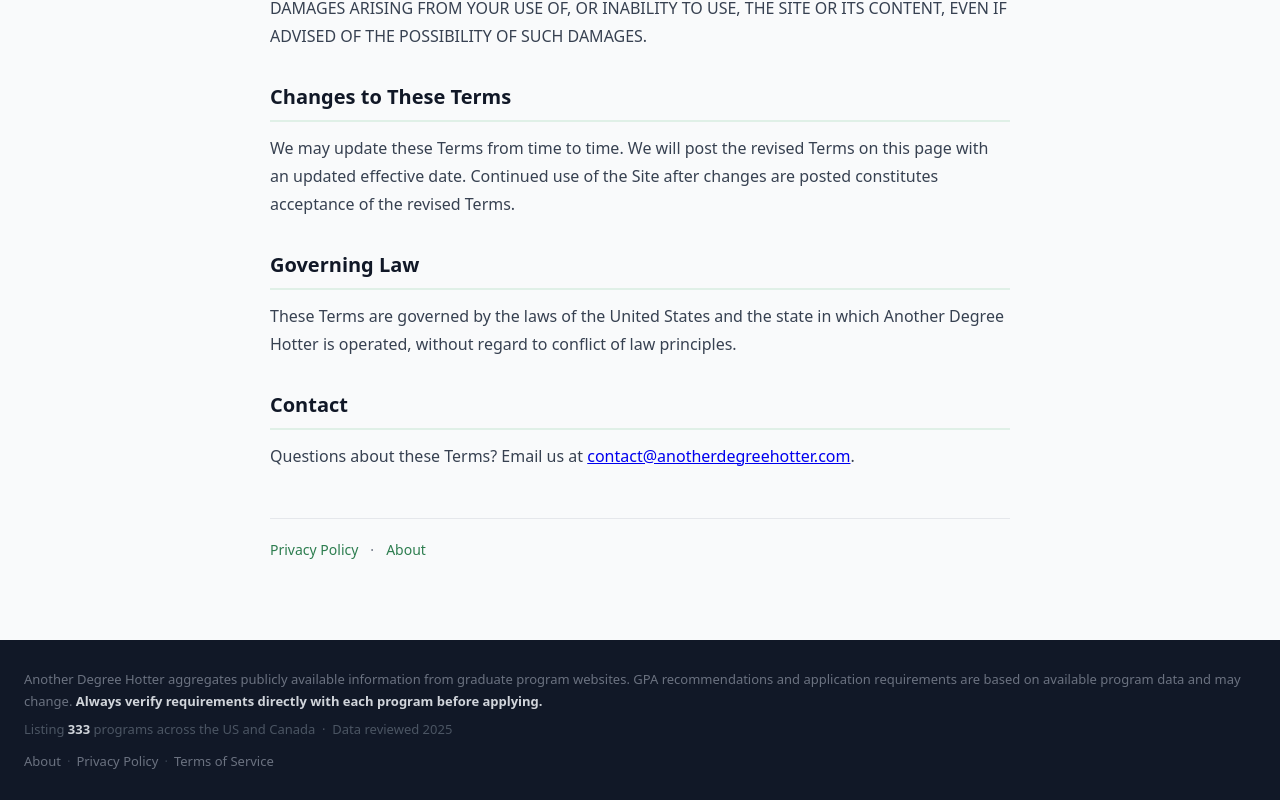
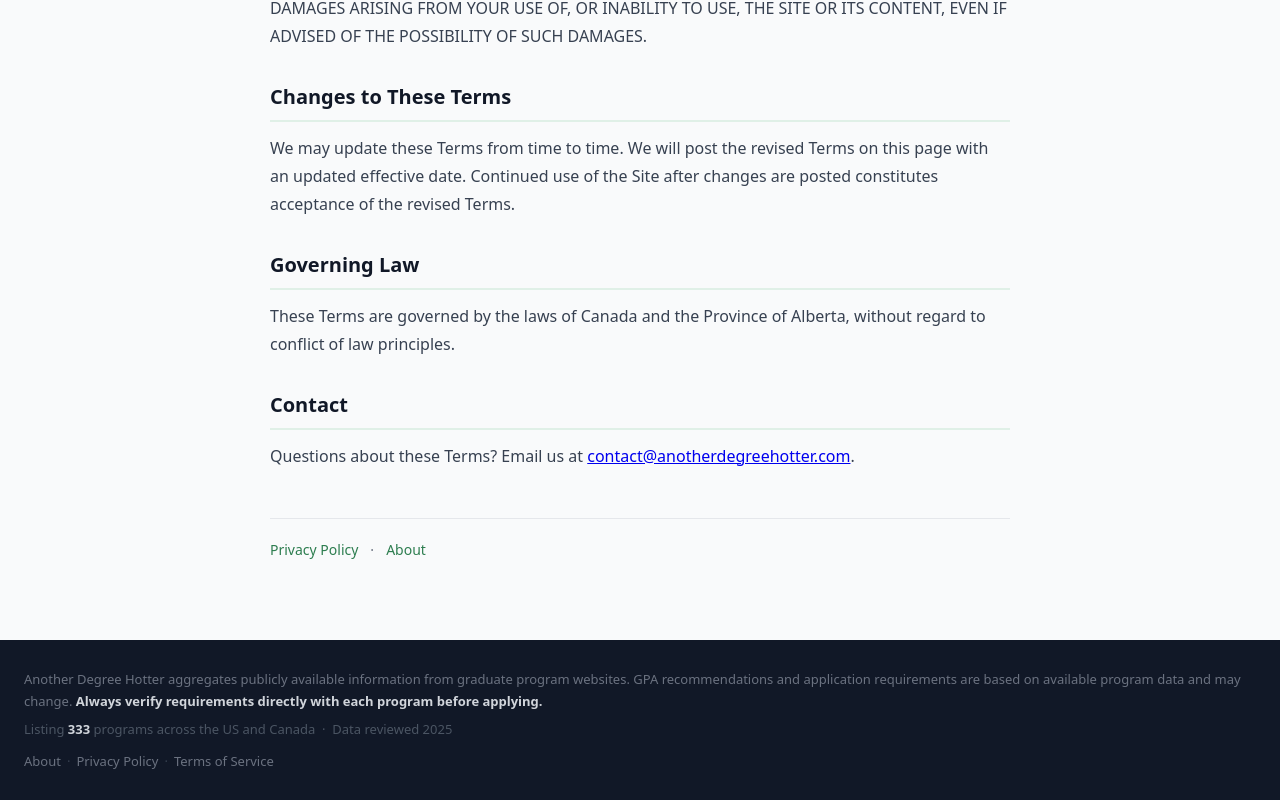
Before and after one commit to e-luetke/gradfinder-next, a Next.js app: page /tos in a window 1280 px wide. Shown: the part 1983-2783 px from the top of the page. Built offline with nearby package versions, Linux system fonts and the light colour scheme.

Commit message:
Update ToS governing law to Canada / Province of Alberta
Co-Authored-By: Claude Sonnet 4.6 <noreply@anthropic.com>

```diff
--- a/app/tos/page.js
+++ b/app/tos/page.js
@@ -145,8 +145,8 @@ export default function TosPage() {
           <section className="guide-section">
             <h2 className="guide-section__heading">Governing Law</h2>
             <p className="guide-section__para">
-              These Terms are governed by the laws of the United States and the state in
-              which Another Degree Hotter is operated, without regard to conflict of law principles.
+              These Terms are governed by the laws of Canada and the Province of Alberta,
+              without regard to conflict of law principles.
             </p>
           </section>
 
```
